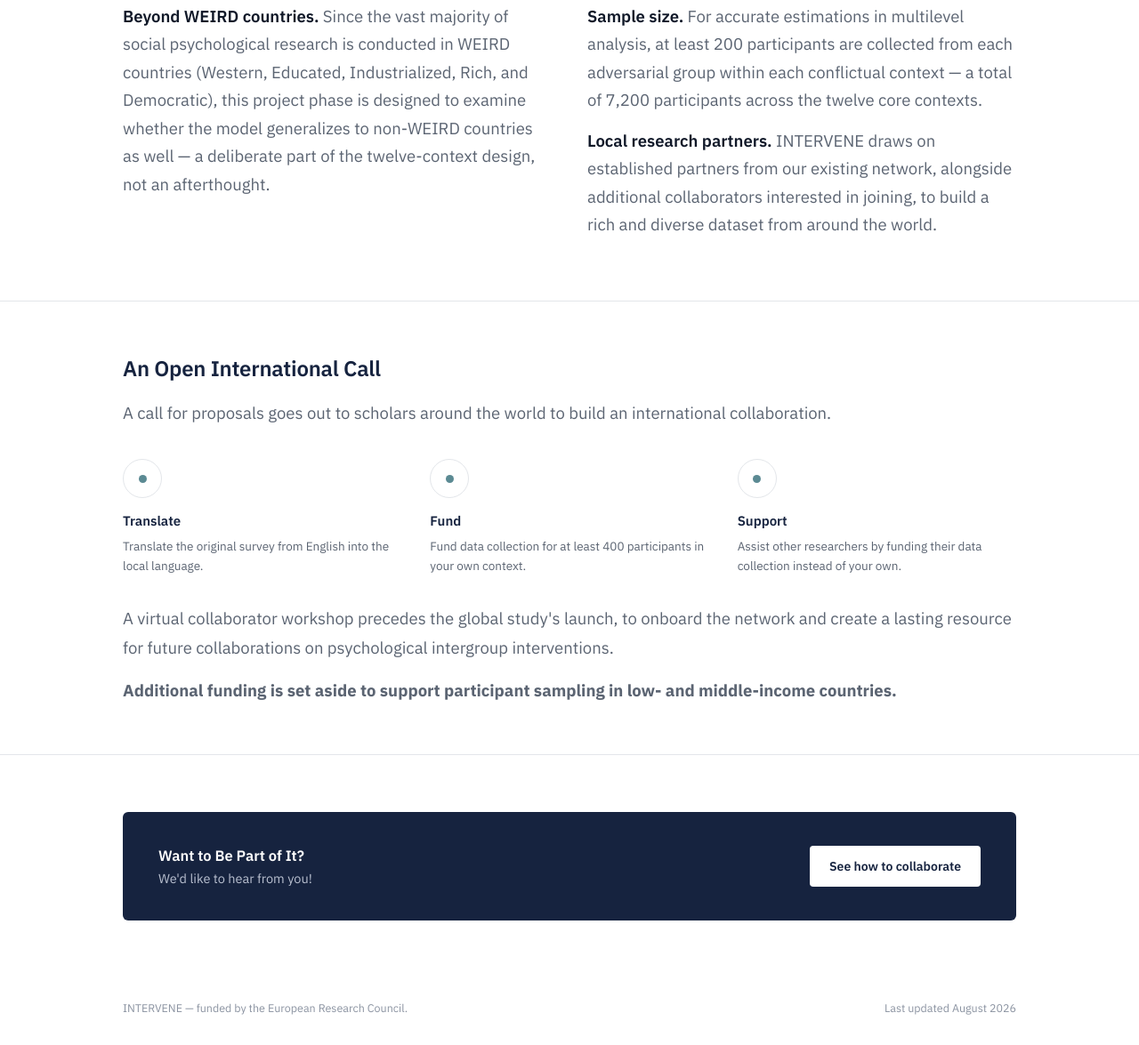
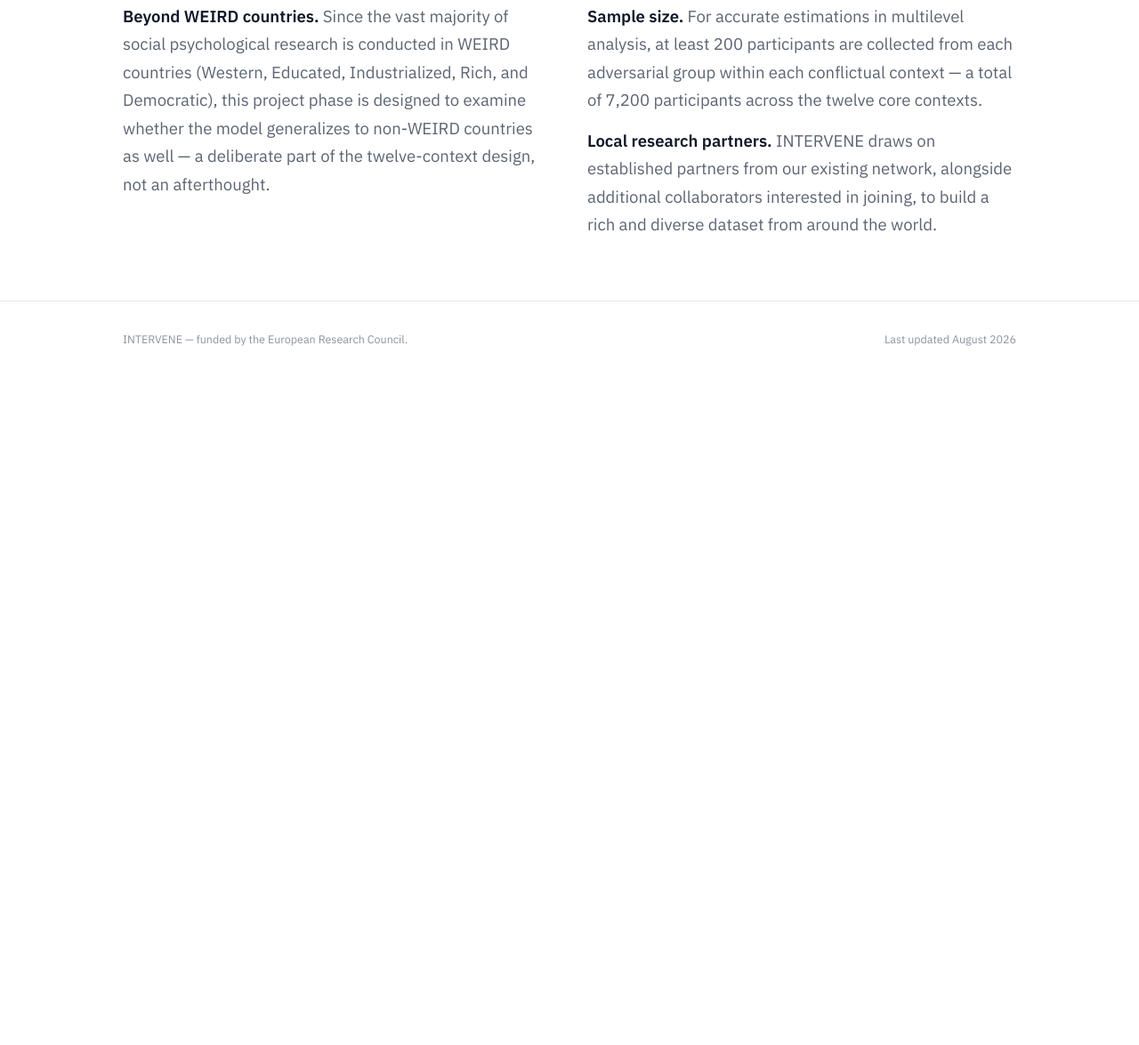
Before and after one commit to laldar/intervene-wbsite, a plain HTML site: page about.html in a window 1280 px wide. Shown: the part 2196-3371 px from the top of the page at 89% size. After the commit the page ends 2619 px from the top, so only its background shows below. Drawn offline with Linux system fonts and the light colour scheme.

Commit message:
Remove open call section from about.html
Removed the open call section and related content from the about page.

```diff
--- a/about.html
+++ b/about.html
@@ -211,44 +211,6 @@
   </div>
 </section>
 
-<section id="open-call">
-  <div class="wrap">
-    <h2>An Open International Call</h2>
-    <p class="lead-p">A call for proposals goes out to scholars around the world to build an international collaboration.</p>
-    <div class="call-grid">
-      <div class="call-cell">
-        <div class="why-circle"><span class="dot"></span></div>
-        <h3>Translate</h3>
-        <p>Translate the original survey from English into the local language.</p>
-      </div>
-      <div class="call-cell">
-        <div class="why-circle"><span class="dot"></span></div>
-        <h3>Fund</h3>
-        <p>Fund data collection for at least 400 participants in your own context.</p>
-      </div>
-      <div class="call-cell">
-        <div class="why-circle"><span class="dot"></span></div>
-        <h3>Support</h3>
-        <p>Assist other researchers by funding their data collection instead of your own.</p>
-      </div>
-    </div>
-    <p class="lead-p" style="margin-top:32px;">A virtual collaborator workshop precedes the global study's launch, to onboard the network and create a lasting resource for future collaborations on psychological intergroup interventions.</p>
-    <p class="lead-p"><strong>Additional funding is set aside to support participant sampling in low- and middle-income countries.</strong></p>
-  </div>
-</section>
-
-<section style="border-bottom:none;">
-  <div class="wrap">
-    <div class="back-cta">
-      <div>
-        <h3 style="color:#fff;">Want to Be Part of It?</h3>
-        <p>We'd like to hear from you!</p>
-      </div>
-      <a href="contact.html" class="btn">See how to collaborate</a>
-    </div>
-  </div>
-</section>
-
 <footer>
   <div class="wrap">
     <p>INTERVENE — funded by the European Research Council.</p>
```
